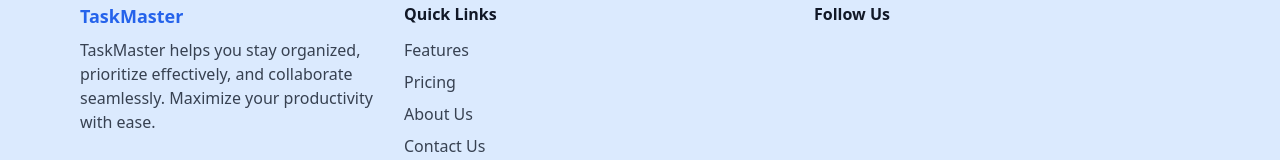
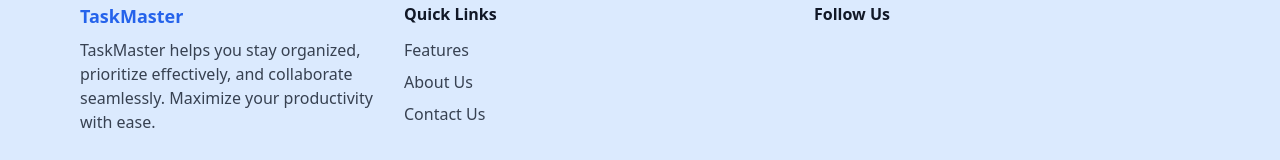
Before and after one commit to ussyalfaks/TaskMaster22, a React (Vite) app: page / in a window 1280 px wide. Shown: the part 1828-1988 px from the top of the page. Built offline with nearby package versions, Linux system fonts and the light colour scheme.

Commit message:
footer fixes

```diff
--- a/src/pages/Home.tsx
+++ b/src/pages/Home.tsx
@@ -176,11 +176,7 @@ export function Home() {
                 Features
               </a>
             </li>
-            <li>
-              <a href="#pricing" className="text-gray-700 hover:text-blue-600">
-                Pricing
-              </a>
-            </li>
+
             <li>
               <a href="#about" className="text-gray-700 hover:text-blue-600">
                 About Us
```
